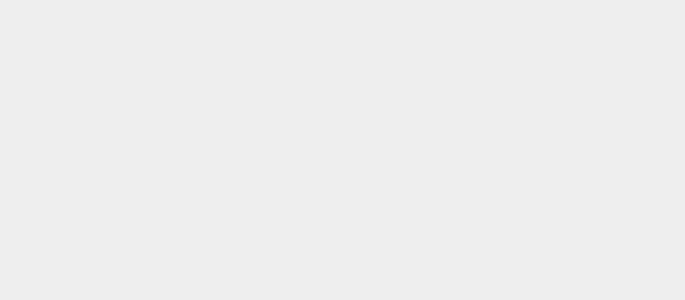
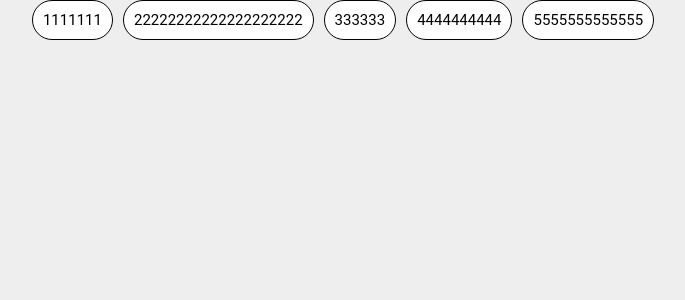
Before and after one commit to W-hyacinth/flex-grid, a Vue app: page /flex/scrollTab in a window 1280 px wide. Shown: the top 300 px of the page, without its empty margins (297-982 px from the left). Built offline with nearby package versions, Linux system fonts and the light colour scheme.

Commit message:
Mac OS 스크롤의 overlay 이슈를 제외한 window 환경 내의 크로스브라우징 체크 완료

```diff
--- /dev/null
+++ b/src/components/FlexLayoutScrollTab.vue
@@ -0,0 +1,52 @@
+<template>
+  <div class="flex-tab-container">
+    <div class="flex-tab-area">
+      <a href="" class="tab">1111111</a>
+      <a href="" class="tab">22222222222222222222</a>
+      <a href="" class="tab">333333</a>
+      <a href="" class="tab">4444444444</a>
+      <a href="" class="tab">5555555555555</a>
+    </div>
+  </div>
+</template>
+
+<script>
+export default {
+  name: 'FlexLayoutScrollTab'
+}
+</script>
+
+<style lang="scss" scoped>
+.flex-tab-container {
+  overflow: hidden;
+  display: flex;
+  justify-content: center;
+  .flex-tab-area {
+    overflow-y: hidden;
+    overflow-x: auto;
+    display: flex;
+    max-width: 100%;
+    flex-wrap: nowrap;
+    justify-content: flex-start;
+    .tab {
+      /* IE 11 버그 대응 (해당 스타일이 들어가지 않을 경우 탭의 형태가 유지되지 않음) */
+      min-width: 1px;
+      flex: 0 0 auto;
+      /* 공통 스타일 */
+      height: 40px;
+      padding: 0 10px;
+      font-size: 15px;
+      color: #000;
+      line-height: 38px;
+      text-align: center;
+      border: 1px solid #000;
+      border-radius: 20px;
+      background-color: #fff;
+      cursor: pointer;
+      &:nth-child(n+2) {
+        margin-left: 10px;
+      }
+    }
+  }
+}
+</style>
--- a/src/router/index.js
+++ b/src/router/index.js
@@ -4,6 +4,7 @@ import FlexLayoutBasic from '@/components/FlexLayoutBasic'
 import FlexLayoutCardList1 from '@/components/FlexLayoutCardList1'
 import FlexLayoutCardList2 from '@/components/FlexLayoutCardList2'
 import FlexLayoutEllipsisTab from '@/components/FlexLayoutEllipsisTab'
+const FlexLayoutScrollTab = () => import('@/components/FlexLayoutScrollTab')
 const FlexLayoutOrderList1 = () => import('@/components/FlexLayoutOrderList1')
 
 Vue.use(Router)
@@ -35,6 +36,11 @@ export default new Router({
       path: '/flex/tab',
       name: 'FlexLayoutEllipsisTab',
       component: FlexLayoutEllipsisTab
+    },
+    {
+      path: '/flex/scrollTab',
+      name: 'FlexLayoutScrollTab',
+      component: FlexLayoutScrollTab
     }
   ]
 })
```
